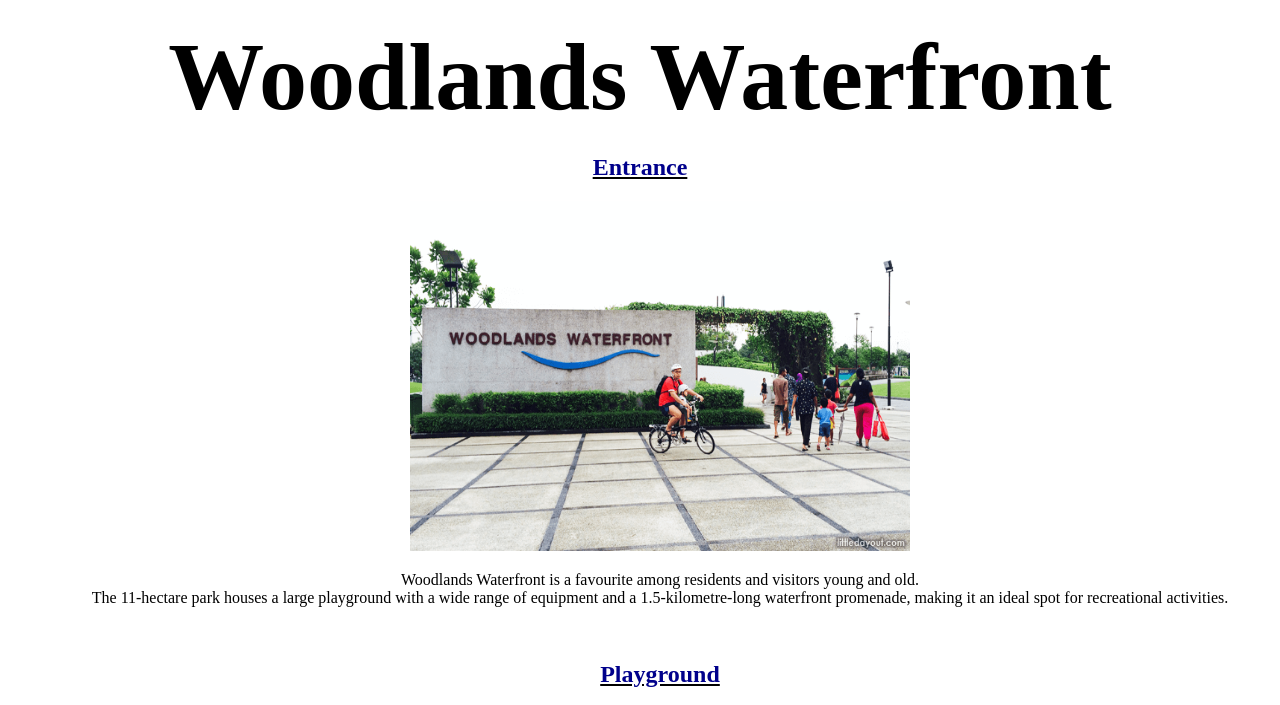
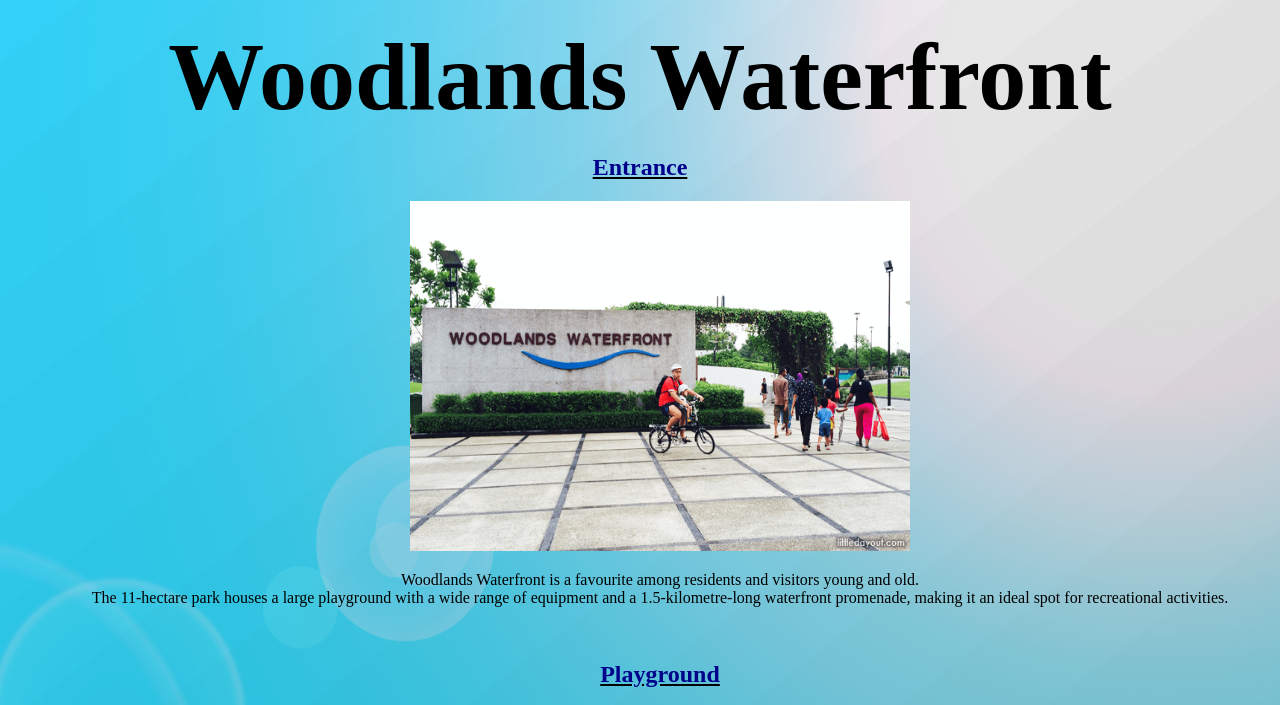
Before and after one commit to jchicken172/assignment-1.github.io, a plain HTML site: page index.html in a window 1280 px wide. Shown: the top 705 px of the page. Drawn offline with Linux system fonts and the light colour scheme.

Commit message:
Update index.html

```diff
--- a/index.html
+++ b/index.html
@@ -77,7 +77,7 @@ onclick="window.location.href='https://www.youtube.com/watch?v=o8UZ2Xx6UCU'" />
 </center>
 <style>
 body {
-  background-image: url("image/bgi.jpg");
+  background-image: url("bgi.jpg");
   background-repeat: no-repeat;
 background-attachment: fixed;
   background-size: 100% 100%;
```
